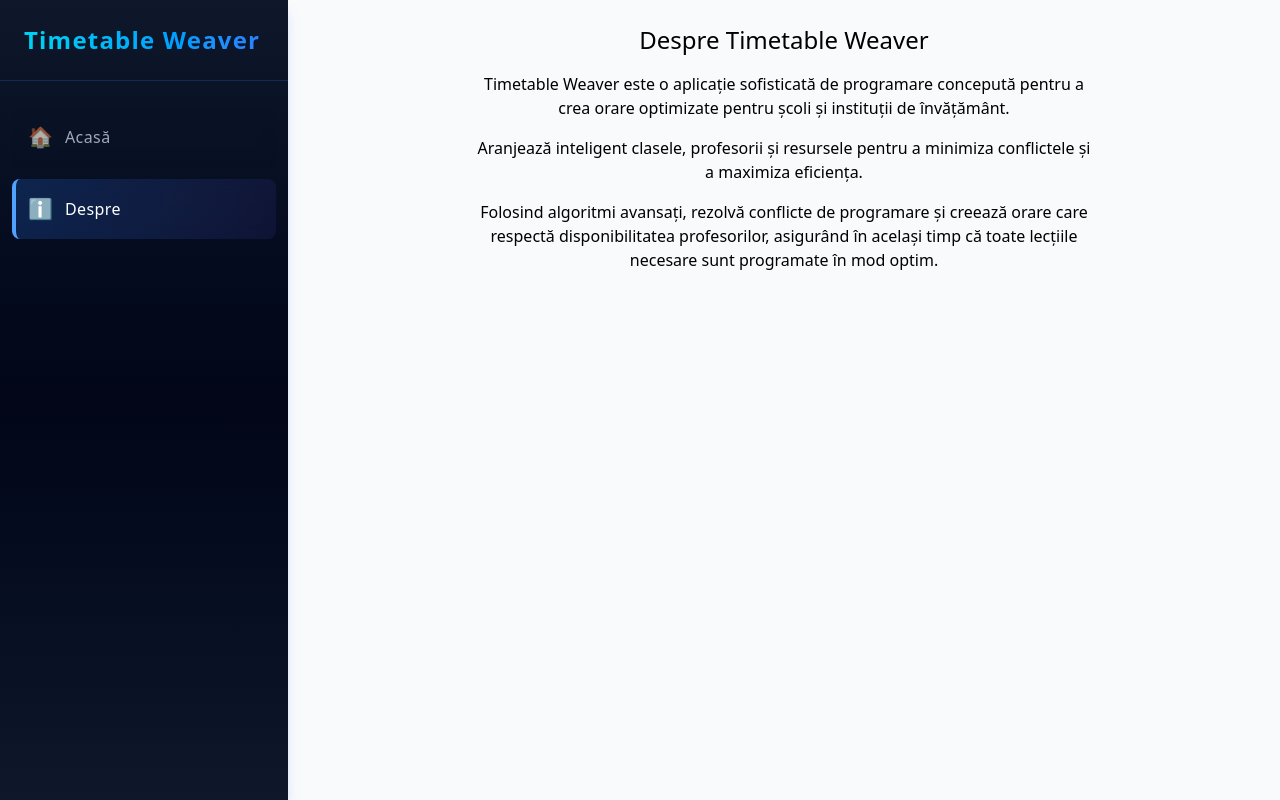
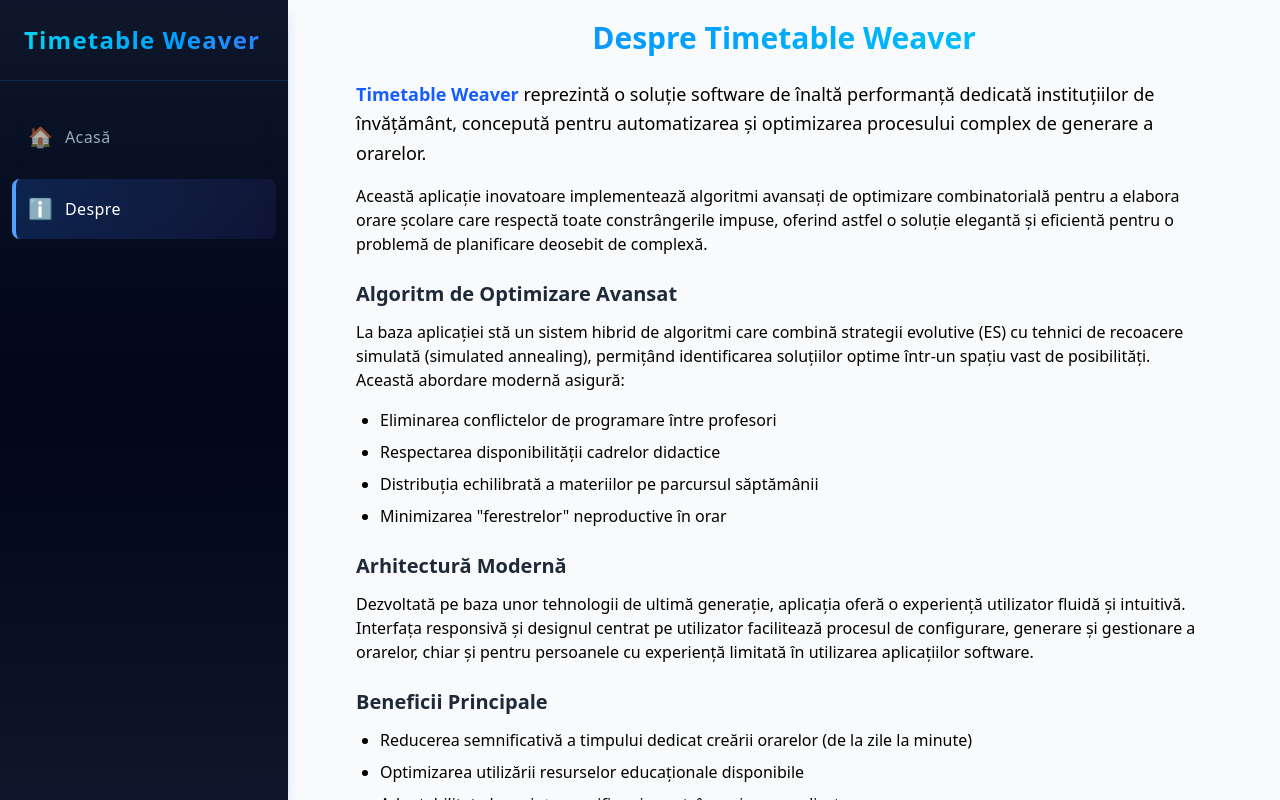
Before and after one commit to matei212/timetable-weaver, a React (Vite) app: page /about in a window 1280 px wide. Built offline with nearby package versions, Linux system fonts and the light colour scheme.

Commit message:
.gitignore, .vscode, #About Section more detailed

```diff
--- a/src/frontend/routes/About.tsx
+++ b/src/frontend/routes/About.tsx
@@ -1,20 +1,47 @@
 const About: React.FC = () => {
   return (
-    <div className="mx-auto max-w-2xl p-6 text-center">
-      <h2 className="mb-4 text-2xl dark:text-white">Despre Timetable Weaver </h2>
+    <div className="mx-auto max-w-4xl p-5">
+      <h2 className="mb-6 text-3xl font-bold text-center bg-clip-text text-transparent bg-gradient-to-r from-blue-500 to-cyan-400 dark:from-blue-400 dark:to-cyan-300">Despre Timetable Weaver</h2>
+
+      <div className="prose prose-lg dark:prose-invert mx-auto">
+        <p className="mb-4 text-lg leading-relaxed dark:text-gray-200">
+          <span className="font-semibold text-blue-600 dark:text-blue-400">Timetable Weaver</span> reprezintă o soluție software de înaltă performanță dedicată instituțiilor de învățământ, concepută pentru automatizarea și optimizarea procesului complex de generare a orarelor.
+        </p>
+
         <p className="mb-4 dark:text-gray-300">
-        Timetable Weaver  este o aplicație sofisticată de programare concepută pentru
-        a crea orare optimizate pentru școli și instituții de învățământ.
+          Această aplicație inovatoare implementează algoritmi avansați de optimizare combinatorială pentru a elabora orare școlare care respectă toate constrângerile impuse, oferind astfel o soluție elegantă și eficientă pentru o problemă de planificare deosebit de complexă.
         </p>
+
+        <h3 className="text-xl font-semibold mt-6 mb-3 text-gray-800 dark:text-gray-100">Algoritm de Optimizare Avansat</h3>
         <p className="mb-4 dark:text-gray-300">
-        Aranjează inteligent clasele, profesorii și resursele pentru a minimiza
-        conflictele și a maximiza eficiența.
+          La baza aplicației stă un sistem hibrid de algoritmi care combină strategii evolutive (ES) cu tehnici de recoacere simulată (simulated annealing), permițând identificarea soluțiilor optime într-un spațiu vast de posibilități. Această abordare modernă asigură:
         </p>
+
+        <ul className="list-disc pl-6 mb-4 space-y-2 dark:text-gray-300">
+          <li>Eliminarea conflictelor de programare între profesori</li>
+          <li>Respectarea disponibilității cadrelor didactice</li>
+          <li>Distribuția echilibrată a materiilor pe parcursul săptămânii</li>
+          <li>Minimizarea "ferestrelor" neproductive în orar</li>
+        </ul>
+
+        <h3 className="text-xl font-semibold mt-6 mb-3 text-gray-800 dark:text-gray-100">Arhitectură Modernă</h3>
         <p className="mb-4 dark:text-gray-300">
-        Folosind algoritmi avansați, rezolvă conflicte de programare și creează
-        orare care respectă disponibilitatea profesorilor, asigurând în același timp că toate
-        lecțiile necesare sunt programate în mod optim.
+          Dezvoltată pe baza unor tehnologii de ultimă generație, aplicația oferă o experiență utilizator fluidă și intuitivă. Interfața responsivă și designul centrat pe utilizator facilitează procesul de configurare, generare și gestionare a orarelor, chiar și pentru persoanele cu experiență limitată în utilizarea aplicațiilor software.
         </p>
+
+        <h3 className="text-xl font-semibold mt-6 mb-3 text-gray-800 dark:text-gray-100">Beneficii Principale</h3>
+        <ul className="list-disc pl-6 mb-4 space-y-2 dark:text-gray-300">
+          <li>Reducerea semnificativă a timpului dedicat creării orarelor (de la zile la minute)</li>
+          <li>Optimizarea utilizării resurselor educaționale disponibile</li>
+          <li>Adaptabilitate la cerințe specifice și constrângeri personalizate</li>
+          <li>Sistem intuitiv de import/export pentru integrare facilă cu alte sisteme</li>
+          <li>Interfață vizuală pentru ajustări fine și personalizări după generare</li>
+        </ul>
+
+        <p className="mt-6 italic text-gray-600 dark:text-gray-400 text-center">
+          Timetable Weaver transformă procesul tradițional, consumator de timp și predispus la erori, într-o experiență eficientă și precisă, contribuind la optimizarea întregului sistem educațional.
+        </p>
+      </div>
     </div>
   );
 };
```
Also changed, not shown: 2 other files (tests, documents, lock files or other folders). Lines whose indentation alone changed are shown as unchanged.
